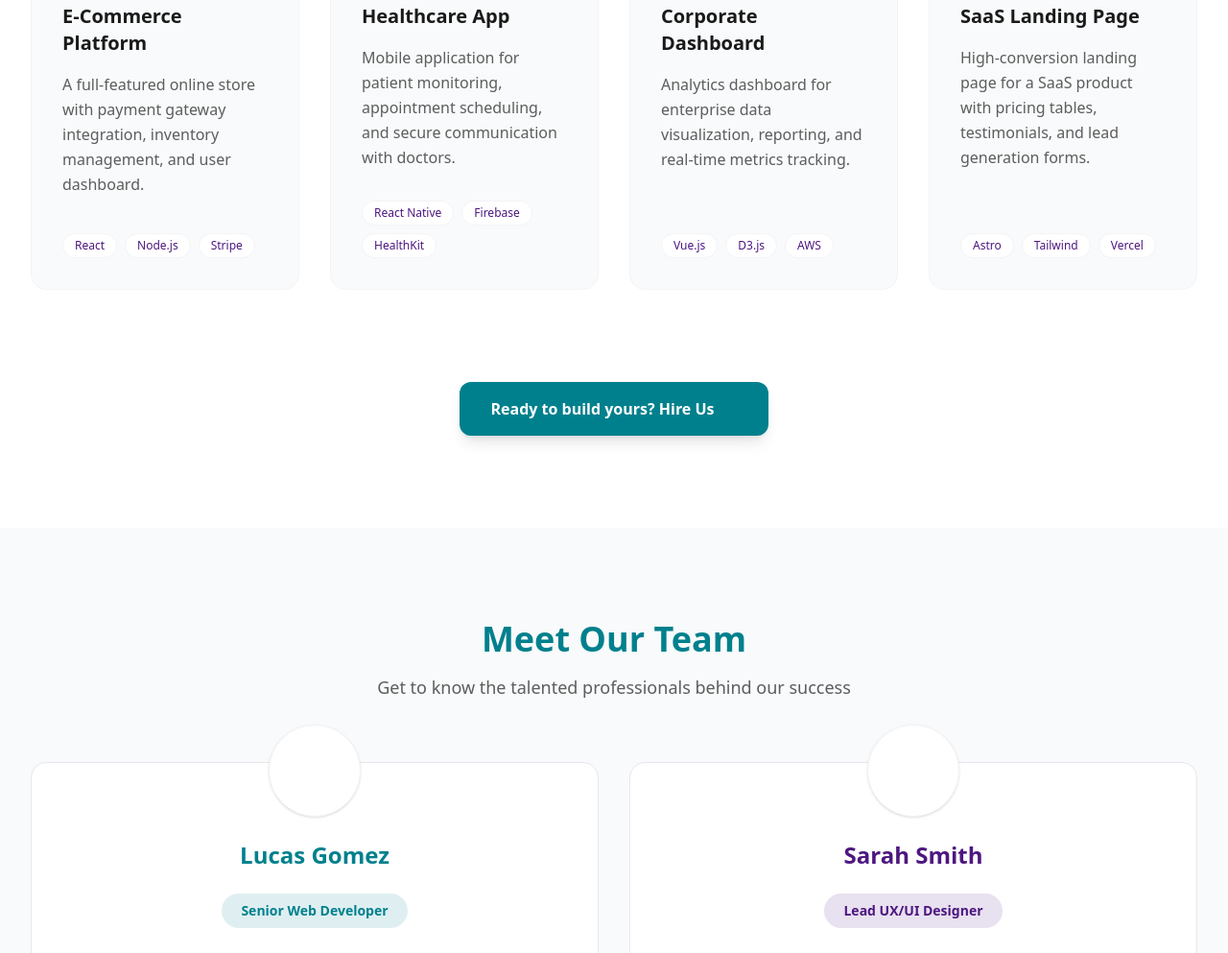
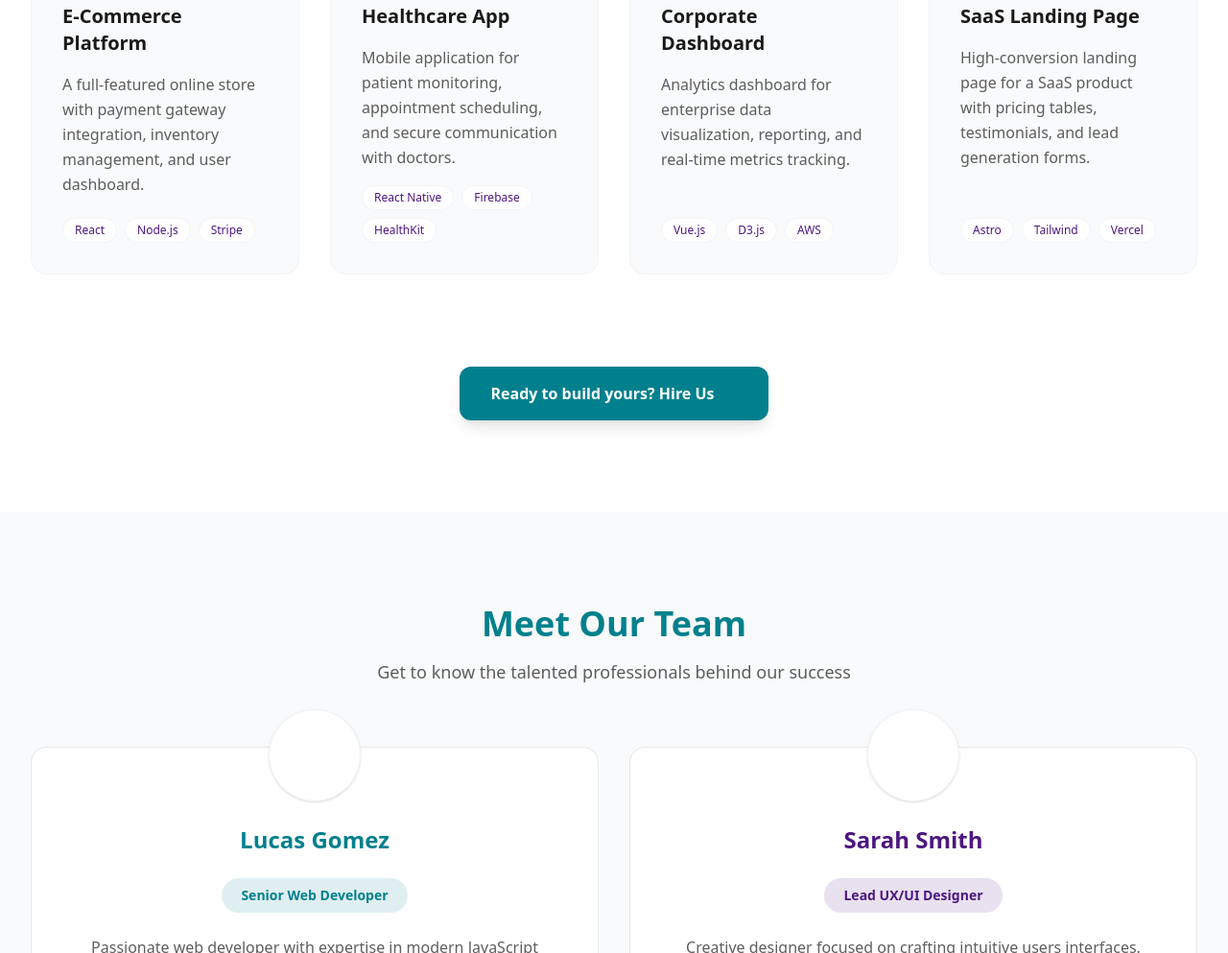
Before and after one commit to lucashg11/landing-page-template, an Astro site: page / in a window 1280 px wide. Shown: the part 1810-2803 px from the top of the page at 96% size. Built offline with nearby package versions, Linux system fonts and the light colour scheme; Astro itself is replaced by a stand-in of ours; some icons are missing.

Commit message:
style: Ajuste de los espaciados en los tags del portfolio y se agrego styles al cuerpo base

```diff
--- a/src/components/Portfolio.astro
+++ b/src/components/Portfolio.astro
@@ -60,7 +60,7 @@ const projects = [
                             {project.description}
                         </p>
 
-                        <div class="mt-4 flex flex-wrap gap-2">
+                        <div class="flex flex-wrap gap-2">
                             {project.tags.map((tag) => (
                                 <span class="rounded-full bg-white px-3 py-1 text-xs font-medium text-(--color-secondary) border border-gray-100">
                                     {tag}
--- a/src/components/Pricing.astro
+++ b/src/components/Pricing.astro
@@ -58,7 +58,6 @@ const plans = [
                             </div>
                             <p class="text-sm text-gray-500 mt-4 h-10">{plan.description}</p>
                         </div>
-
                         <ul class="space-y-4 mb-8 flex-1">
                             {plan.features.map((feature) => (
                                 <li class="flex items-center gap-3 text-sm text-(--color-dark)">
--- a/src/layouts/Layout.astro
+++ b/src/layouts/Layout.astro
@@ -9,6 +9,8 @@ import '../styles/global.css';
 		<meta charset="UTF-8" />
 		<meta name="viewport" content="width=device-width, initial-scale=1.0" />
 		<link rel="icon" type="image/svg+xml" href="/favicon.svg" />
+		<meta name="generator" content={Astro.generator} />
+
 		<meta name="generator" content={Astro.generator} />
 
 		<!-- SEO Meta Tags -->
--- a/src/styles/global.css
+++ b/src/styles/global.css
@@ -1,12 +1,18 @@
 @import "tailwindcss";
 
 :root {
+  /* Base Colors */
   --color-primary: #00808D;
   --color-primary-20: #00808D20;
   --color-secondary: #4D1780;
   --color-secondary-20: #4D178020;
   --color-dark: #1a1a1a;
   --color-light: #ffffff;
+}
+
+body {
+  background-color: white;
+  color: var(--color-dark);
 }
 
 @layer components {
```
